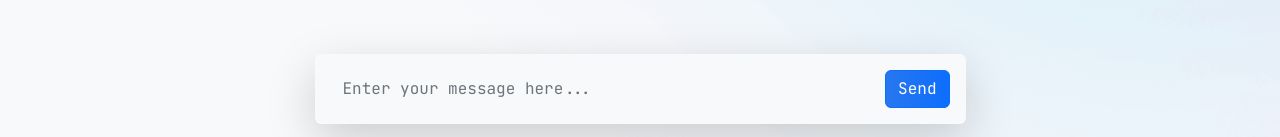
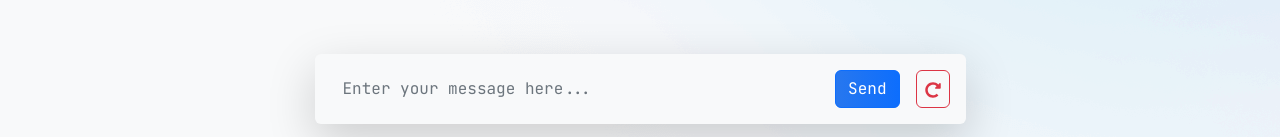
Before and after one commit to v-rowjee/Chatbot-Website, a React (Vite) app: page /chat in a window 1280 px wide. Shown: the part 660-797 px from the top of the page. Built offline with nearby package versions, Linux system fonts and the light colour scheme.

Commit message:
reset conversation

```diff
--- a/package.json
+++ b/package.json
@@ -17,6 +17,7 @@
     "react-preloaders": "^3.0.3",
     "react-router-dom": "^6.6.1",
     "react-type-animation": "^2.1.2",
+    "socket.io-client": "^4.6.1",
     "vite-plugin-svgr": "^2.4.0"
   },
   "devDependencies": {
--- a/src/components/MessageBar.jsx
+++ b/src/components/MessageBar.jsx
@@ -1,4 +1,5 @@
 import { Row, Col, Form, Stack, Button } from 'react-bootstrap'
+import { FaRedoAlt } from 'react-icons/fa'
 import '../styles/App.css'
 
 export default function MessageBar(props) {
@@ -6,6 +7,7 @@ export default function MessageBar(props) {
     function hangleChange(event) {
         props.setMessage(event.target.value)
     }
+
 
     return (
         <Row className='sticky-bottom justify-content-center w-100 text-center m-0 py-3'>
@@ -25,10 +27,13 @@ export default function MessageBar(props) {
                         <Button variant='primary' disabled={props.isDisabled} type="submit">
                             {props.isDisabled ? '...' : 'Send'}
                         </Button>
+                        <Button variant='outline-danger' disabled={props.isDisabled} onClick={props.resetConversation} type='submit' className='px-2 m-0' title='Reset Conversation'>
+                            <FaRedoAlt />
+                        </Button>
                     </Stack>
                 </Form>
             </Col>
-        </Row>
+        </Row >
     )
 
 }
--- a/src/pages/Chat.jsx
+++ b/src/pages/Chat.jsx
@@ -43,7 +43,7 @@ export default function Chat(props) {
                 let index = 0
                 let delay = 1000
 
-                // console.log(response)
+                console.log(response)
 
                 const displayNextReply = () => {
                     if (index === response.length) {
@@ -98,6 +98,12 @@ export default function Chat(props) {
             })
     }
 
+    function resetConversation(){
+        localStorage.removeItem('messagesList')
+        sendMessage('/restart')
+        setMessagesList([{ isSender: false, buttons: [{ title: 'Ask diet plan', payload: '/ask_diet_plan' }], message: 'Hello, I\'m a chatbot. How can i help?'}])
+    }
+
     const messagesElements = messagesList.map((msg, index) => {
         return (
             <Message
@@ -122,7 +128,7 @@ export default function Chat(props) {
         <>
             <div className='p-nav'></div>
             <Container className='section'>
-                <Row className='justify-content-center h-100 chat'>
+                <Row className='justify-content-center ps-3 pe-2 h-100 chat'>
                     <Col xs='11' lg='7'>
                         <Stack>
                             {messagesElements}
@@ -134,6 +140,7 @@ export default function Chat(props) {
                     handleSubmit={addMessage}
                     message={message}
                     setMessage={setMessage}
+                    resetConversation={resetConversation}
                     isDisabled={typing || loading}
                 />
             </Container>
```
Also changed, not shown: src/services/SocketIOServices.js (added, +13 -0 lines), 1 other file (tests, documents, lock files or other folders).
